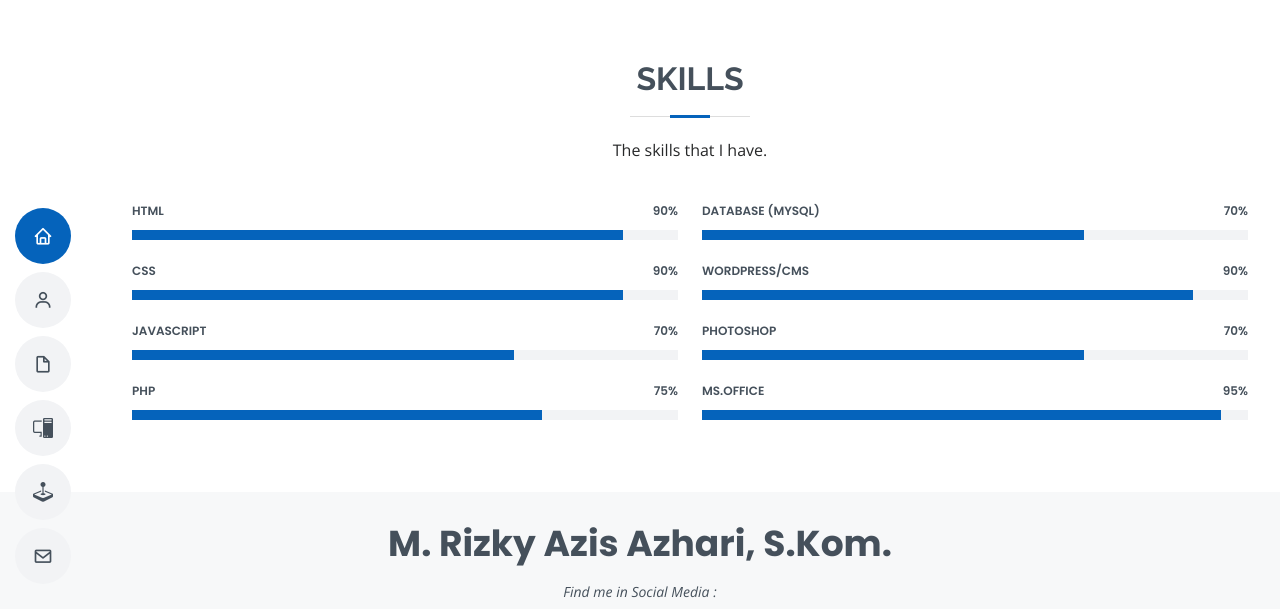
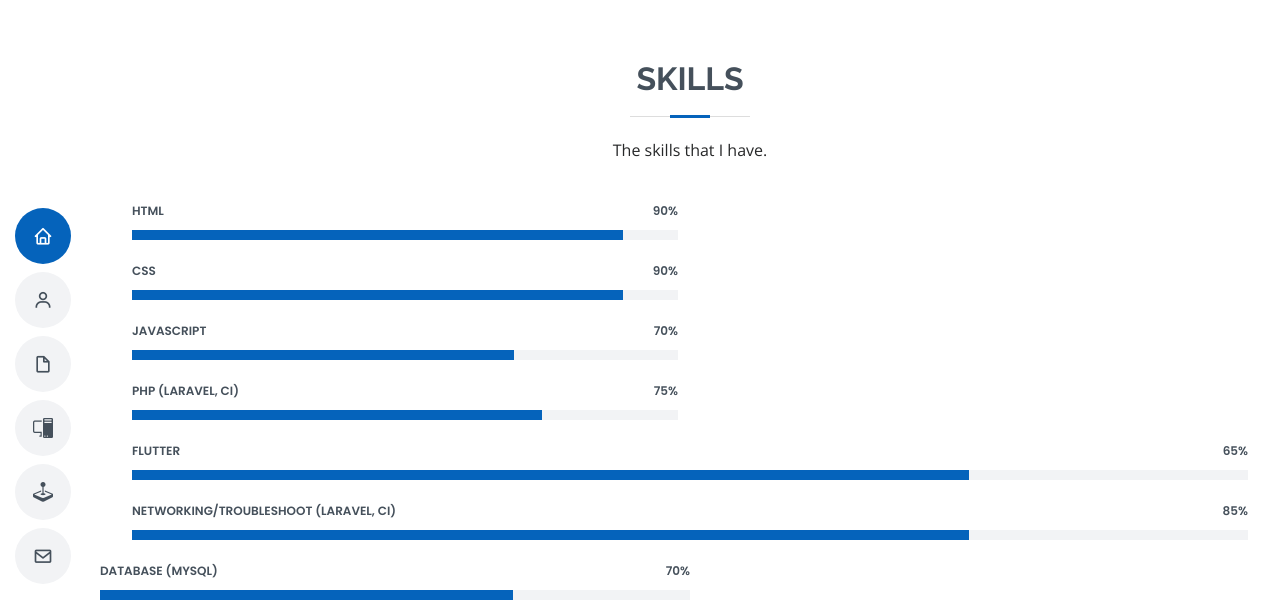
Before and after one commit to ryuunosuke88/portofolio, a plain HTML site: page skill.html in a window 1280 px wide. Shown: the top 609 px of the page. Drawn offline with nearby package versions, Linux system fonts and the light colour scheme.

Commit message:
Update skill.html

```diff
--- a/skill.html
+++ b/skill.html
@@ -93,7 +93,23 @@
           </div>
 
           <div class="progress">
-            <span class="skill">PHP <i class="val">75%</i></span>
+            <span class="skill">PHP (Laravel, CI) <i class="val">75%</i></span>
+            <div class="progress-bar-wrap">
+              <div class="progress-bar" role="progressbar" aria-valuenow="75" aria-valuemin="0" aria-valuemax="100"></div>
+            </div>
+          </div>
+        </div>
+
+        <div class="progress">
+            <span class="skill">Flutter <i class="val">65%</i></span>
+            <div class="progress-bar-wrap">
+              <div class="progress-bar" role="progressbar" aria-valuenow="75" aria-valuemin="0" aria-valuemax="100"></div>
+            </div>
+          </div>
+        </div>
+
+      <div class="progress">
+            <span class="skill">Networking/Troubleshoot (Laravel, CI) <i class="val">85%</i></span>
             <div class="progress-bar-wrap">
               <div class="progress-bar" role="progressbar" aria-valuenow="75" aria-valuemin="0" aria-valuemax="100"></div>
             </div>
@@ -101,7 +117,6 @@
         </div>
 
       <div class="col-lg-6">
-
           <div class="progress">
             <span class="skill">Database (MySQL) <i class="val">70%</i></span>
             <div class="progress-bar-wrap">
```
